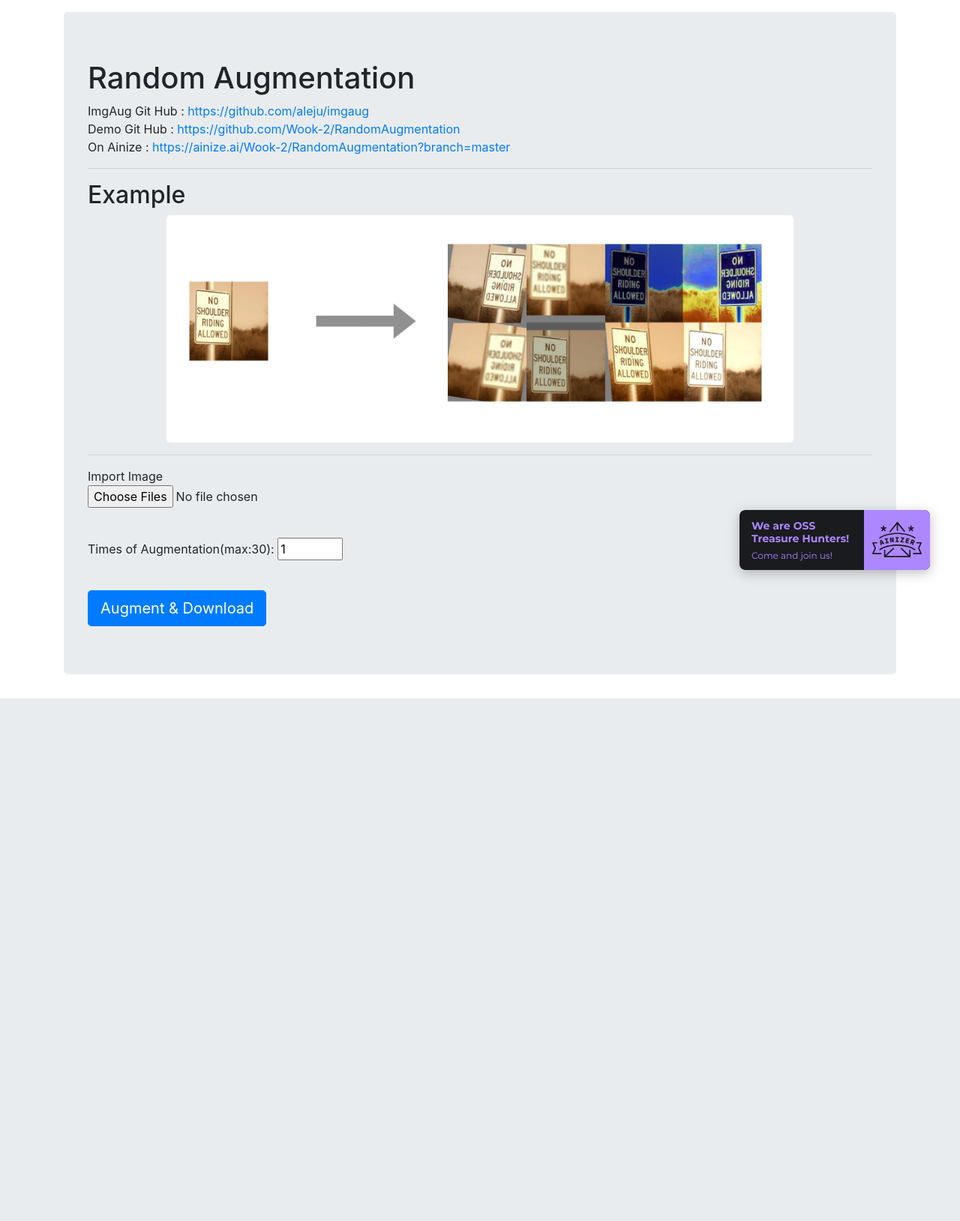
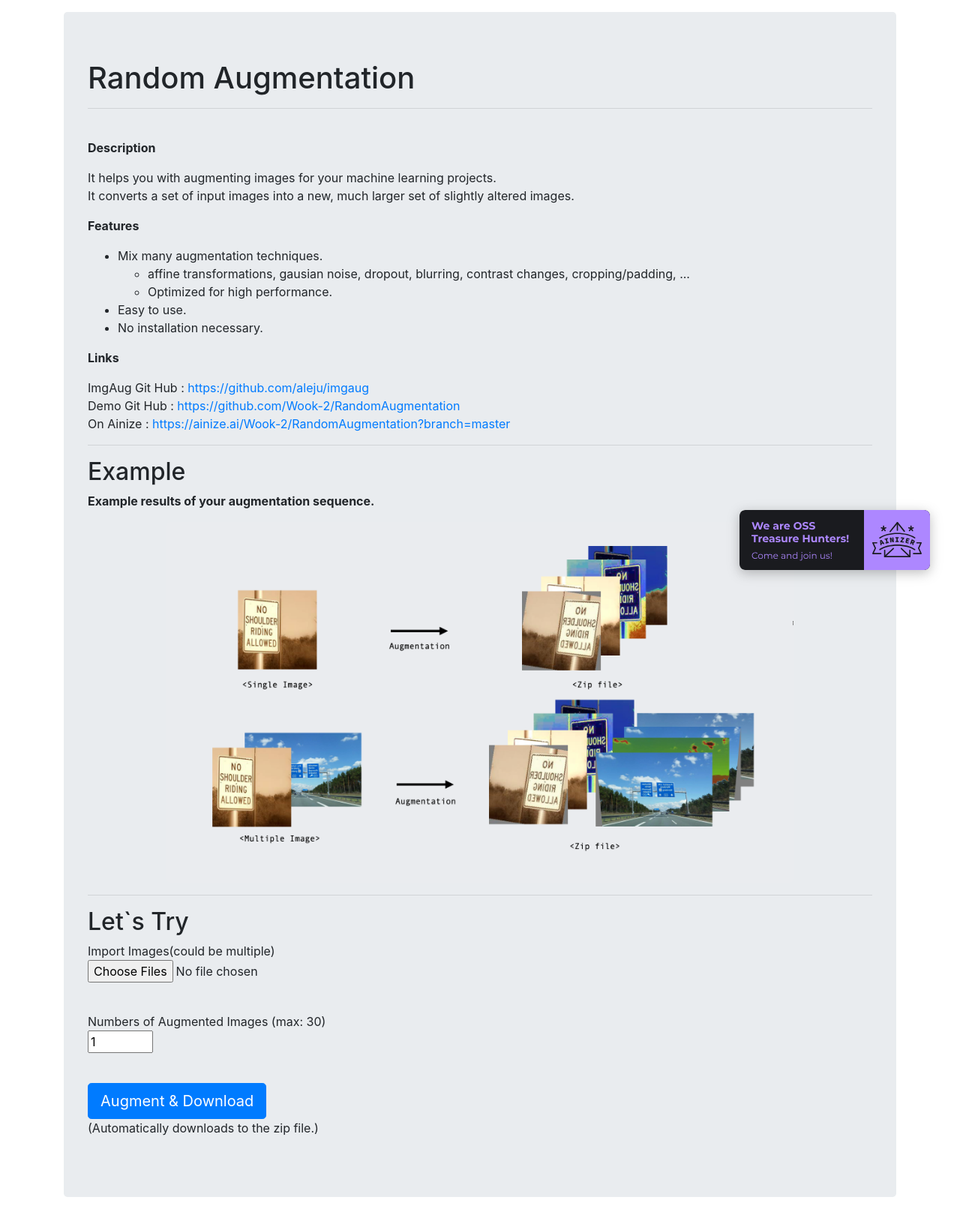
Before and after one commit to j1mmyson/RandomAugmentation, a Flask app: page / in a window 1280 px wide. Shown: the whole page at 75% size. Before the commit the page ends 931 px from the top, so only its background shows below. Run offline with Flask 2, Linux system fonts and the light colour scheme; some libraries are stand-ins or nearby versions.

Commit message:
apply feedback

```diff
--- a/templates/index.html
+++ b/templates/index.html
@@ -17,7 +17,8 @@
         function onFileSelected(event){
             var selectedFile = event.target.files[0];
             var reader = new FileReader();
-
+            var error = document.getElementById("error");
+            error.style.visibility="hidden";
             var imgtag = document.getElementById("myimage");
             imgtag.title = selectedFile.name;
 
@@ -34,8 +35,29 @@
                  <!-- Proejct Title -->
 
                 <h1 style="text-align: left;">Random Augmentation</h1>
+                <hr class="solid">
+
                 <!-- Github link and Ainize link -->
                 <div style="text-align: left;">
+                    <br>
+                    <p style="font-weight: bold;">Description</p>
+                    <p>It helps you with augmenting images for your machine learning projects.<br>
+                    It converts a set of input images into a new, much larger set of slightly altered images.
+                    </p>
+                    <p style="font-weight: bold;">Features</p>
+                    <ul>
+                        <li>Mix many augmentation techniques.</li>
+                        <ul>
+                            <li>affine transformations, gausian noise, dropout, blurring, contrast changes, cropping/padding, ...</li>
+                            <li>Optimized for high performance.</li>
+                        </ul>
+                        <li>Easy to use.</li>
+                        <li>No installation necessary.</li>
+
+                    </ul>
+
+                    <p style="font-weight: bold;">
+                        Links</p>
                     <A>ImgAug Git Hub : </A> <A href="https://github.com/aleju/imgaug">https://github.com/aleju/imgaug</A>
                     <br>
                     <A>Demo Git Hub : </A> <A href="https://github.com/Wook-2/RandomAugmentation">https://github.com/Wook-2/RandomAugmentation</A>
@@ -46,23 +68,30 @@
 
                 <div style="width:100%;">
                     <h2>Example</h2>
-                    <img src="../static/example.png" alt="" style="border-radius: 5px; width: 80%; margin-left: auto; margin-right: auto; display: block;"></img>
+                    <p style="font-weight: bold;">Example results of your augmentation sequence.</p>
+                    <img src="../static/example1.png" alt="" style="border-radius: 5px; width: 80%; margin-left: auto; margin-right: auto; display: block;"></img>
                 </div>
 
                 <hr class="solid">
+                    <h2>Let`s Try</h2>
                     <div id = 'inputImage' style="text-align: left;">
                         <form action="" method="post" enctype="multipart/form-data">
-                            <p style="text-align: left;">Import Image<br><input type='file' onchange="onFileSelected(event)" name='file' multiple></p>
+                            <p style="text-align: left;">Import Images(could be multiple)<br><input type='file' onchange="onFileSelected(event)" name='file' multiple></p>
                             <img id="myimage" style=" max-width: 300px;max-height: 300px; height: min-content;">
-                            <p>Times of Augmentation(max:30): <input type="number" name="number" value = 1 min="1" max="30"></p>
+                            <p>Numbers of Augmented Images (max: 30)<br><input type="number" name="number" value = 1 min="1" max="30"></p>
                             <br>
-                               <input id="submit_btn"class="btn btn-primary btn-lg" style="margin-left: auto;" type=submit value='Augment & Download'>
+                               <input id="submit_btn"class="btn btn-primary btn-lg" style="margin-left: auto;" type=submit value='Augment & Download'><br>
+                               <p>(Automatically downloads to the zip file.)</p>
                           </form>
                     </div>
                 <!-- Result Box -->
+                <div id="error">
                 {% if result %}
+
                 <h2>Error: {{ result }}</h2>
+
                 {% endif %}
+                </div>
             </div>
         </div>
         <div id="badge" OnClick="location.href='https://join.slack.com/t/ainetwork-dev/shared_invite/zt-c89mb8z9-IqaCsNmsNLXKNylKXrJTTg'"
```
Also changed, not shown: static/example.png (deleted), static/example1.png (added).
